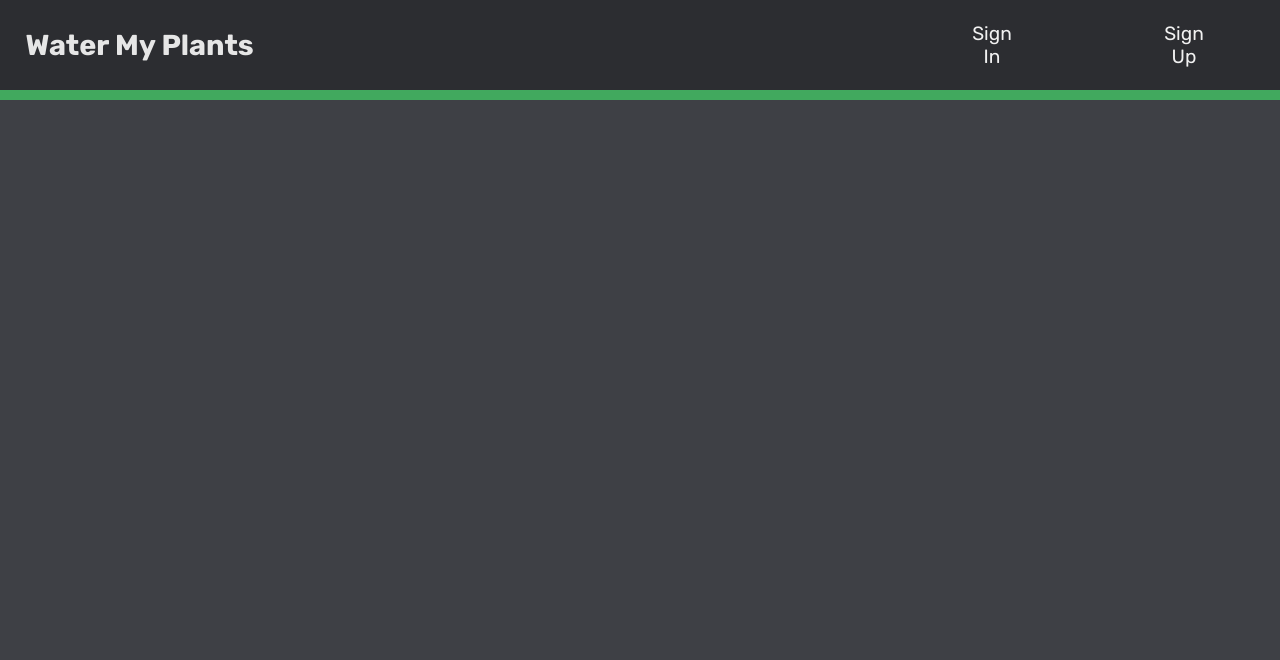
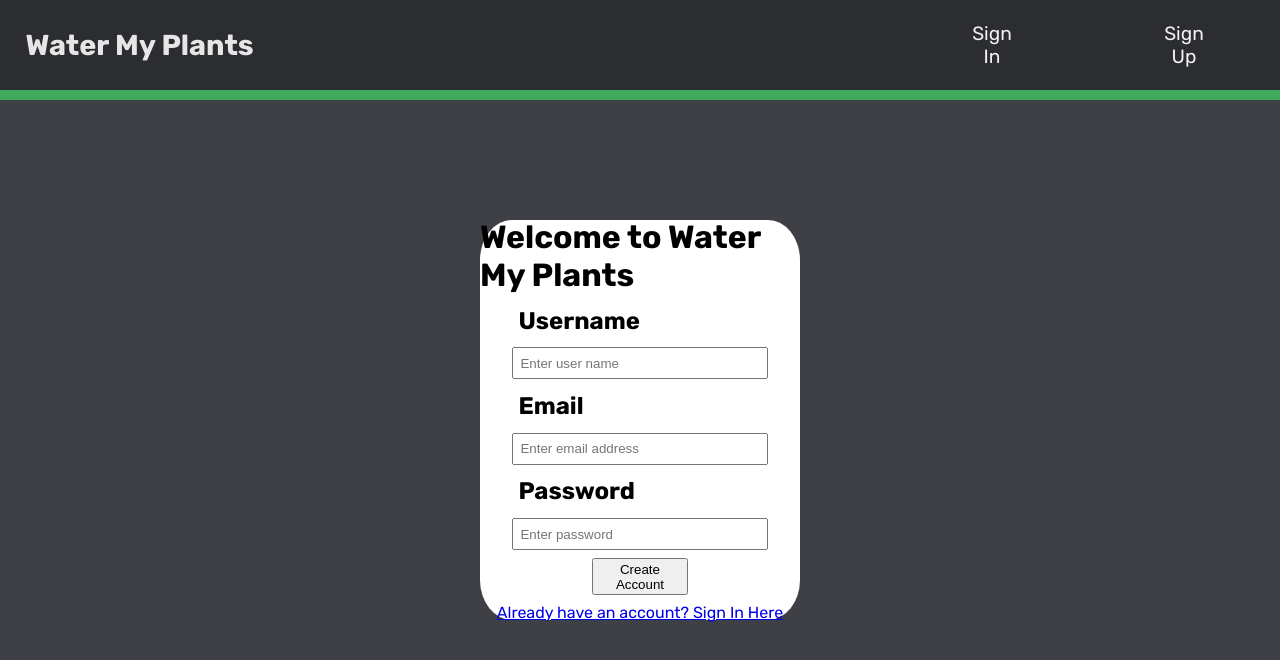
Before and after one commit to BW-Water-My-Plants-1/Front-end, a React (Create React App) app in the folder water-my-plants/: page / in a window 1280 px wide. Shown: the top 660 px of the page. Built offline with nearby package versions, Linux system fonts and the light colour scheme; no server answers.

Commit message:
added animations

```diff
--- a/water-my-plants/src/App.js
+++ b/water-my-plants/src/App.js
@@ -32,7 +32,7 @@ function App() {
   const [userValues, setUserValues] = useState(initialUserValues)
   const [formErrors, setFormErrors] = useState(initialFormErrors)
   const [disabled, setDisabled] = useState(initialDisabled)
-  const [funFact, setFunFact] = useState([''])
+  const [funFact, setFunFact] = useState(['Towser "The Mouser" of Glenturret Distillery in Crieff, Scotland, holds the Guinness World Record for the most mice caught (28,899).'])
 
   const getUser = () => {
     axios.post('http://watermyplants-dg0511.herokuapp.com/login', `grant_type=password&username=${userValues.username}&password=${userValues.password}`, {
@@ -51,6 +51,12 @@ function App() {
       })
   }
 
+  const randomFunFact = (arr, random) => {
+    console.log(arr[random].text)
+    setFunFact(String(arr[random].text))
+    debugger
+    alert(funFact)
+}
 
 
   const submit = () => {
@@ -111,6 +117,7 @@ function App() {
             values={userValues}
             disabled={disabled}
             errors={formErrors}
+            randomFunFact = {randomFunFact}
             />
           </Route>
           <PrivateRoute exact path="/dashboard" component={Dashboard} />
--- a/water-my-plants/src/components/FunFact.js
+++ b/water-my-plants/src/components/FunFact.js
@@ -1,43 +1,29 @@
-// import React from 'react'
-// import axios, { useState, useEffect } from 'axios'
+import React from 'react'
+import axios, { useState, useEffect } from 'axios'
 
 
-// const FunFact = ({FunFact, randomFunFact}) => {
-//     let arr = [];
+const FunFact = ({FunFact, randomFunFact}) => {
+    let arr = [];
 
-//     const funFactOnClick = () =>
-//     axios.get('https://cat-fact.herokuapp.com/facts')
-//         .then(res => {
-//             debugger
-//             arr = res.data.all; // to edit
-//         })
-//         .catch(err => {
-//             debugger
-//         })
-//         .finally(() => {
-//             let random = Math.floor(Math.random() * arr.length);
-//             randomFunFact(arr, random)
-//         })
+    const funFactOnClick = () =>
+    axios.get('https://cat-fact.herokuapp.com/facts')
+        .then(res => {
+            debugger
+            arr = res.data.all; // to edit
+        })
+        .catch(err => {
+            debugger
+        })
+        .finally(() => {
+            let random = Math.floor(Math.random() * arr.length);
+            randomFunFact(arr, random)
+        })
 
-//     return (
-//         <div>
-//             <button onClick={funFactOnClick}>Want a fun fact?</button>
-//         </div>
-//     )
-// }
+    return (
+        <div>
+            <button onClick={funFactOnClick}>Want a fun fact?</button>
+        </div>
+    )
+}
 
-// export default FunFact
-
-//   // fun fact
-//   const randomFunFact = (arr, random) => {
-//     console.log(arr[random].text)
-//     setFunFact(String(arr[random].text))
-//     debugger
-//     console.log(funFact)
-// }
-
-// // end fun fact
-
-// <FunFact
-// randomFunFact = {randomFunFact}
-// />
+export default FunFact
--- a/water-my-plants/src/components/Login.js
+++ b/water-my-plants/src/components/Login.js
@@ -3,6 +3,8 @@ import styled from 'styled-components'
 import Register from './Register'
 import { Link } from 'react-router-dom'
 import { useHistory } from 'react-router'
+import FunFact from './FunFact'
+import { motion } from 'framer-motion'
 
 // styling
 const StyledDiv = styled.div`
@@ -52,8 +54,7 @@ const ButtonDiv = styled.div`
 `
 // end of styling
 
-
-const Login = ({inputChange, submit, values, disabled, errors}) => {
+const Login = ({inputChange, submit, values, disabled, errors, randomFunFact}) => {
 
     const history = useHistory();
 
@@ -98,8 +99,22 @@ const Login = ({inputChange, submit, values, disabled, errors}) => {
                 />
 
                 <ButtonDiv>
-                <StyledSubmit disabled={disabled}>Login</StyledSubmit>
+                <motion.div
+                whileTap={{
+                  scale: 0.8,
+                  rotate: -90,
+                  borderRadius: "100%"
+                }}
+                >
+                    <StyledSubmit disabled={disabled}>Login</StyledSubmit>
+                </motion.div>
                 <Link to="/" >New? Register here</Link>
+                </ButtonDiv>
+
+                <ButtonDiv>
+                    <FunFact
+                    randomFunFact = {randomFunFact}
+                    />
                 </ButtonDiv>
                 </LoginDiv>
             </form>
--- a/water-my-plants/src/components/Register.js
+++ b/water-my-plants/src/components/Register.js
@@ -1,9 +1,148 @@
-import React from 'react'
+import React, { useState } from 'react'
+import { Link } from 'react-router-dom'
+import axios from 'axios'
+import {axiosWithAuth} from '../utils/axiosWithAuth'
+import {useHistory} from 'react-router-dom'
+import styled from 'styled-components'
+import { motion } from 'framer-motion'
+
+const StyledDiv = styled.div`
+    display: flex;
+    justify-content: center;
+    align-items: center;
+    height: 80vh;
+    width: 80vw;
+    margin: 0 auto;
+`
+
+const RegisterDiv = styled.div`
+    display: flex;
+    flex-direction: column;
+    align-items: center;
+    justify-content: center;
+    background-color: white;
+    height: 50vh;
+    width: 25vw;
+    border-radius: 10%;
+`
+
+const StyledH2 = styled.h2`
+    font-size: 1.5rem;
+    padding: 2%;
+    margin: 2% auto;
+    width: 80%;
+`
+
+const StyledInput = styled.input`
+    padding: 2%;
+    width: 80%;
+`
+
+const StyledSubmit = styled.button`
+    padding: 1%;
+    margin: 5% auto;
+    width: 60%;
+`
+
+const ButtonDiv = styled.div`
+    display: flex;
+    flex-direction: column;
+    justify-content: center;
+    width: 50%;
+    text-align: center;
+`
+
+const initialValue = {
+    registerInfo: {
+        username: "",
+        email: "",
+        password: ""
+    }
+}
+
 
 const Register = () => {
+    const [state, setState] = useState(initialValue)
+    const history = useHistory()
+
+    const handleChange = (e) => {
+        setState({
+            registerInfo: {
+                ...state.registerInfo,
+                [e.target.name]: e.target.value
+            }
+        })
+    }
+
+    const register = (evt) => {
+        evt.preventDefault();
+        axios
+        .post('https://watermyplants-dg0511.herokuapp.com/createnewuser', state.registerInfo)
+            .then(res => {
+                localStorage.setItem("token", res.data.access_token)
+                history.push("/login")
+            })
+            .catch(err => {
+                console.log(err)
+            })
+        setState(initialValue)
+    }
+
+    const routeToSignIn = () => {
+        history.push('/login')
+      }
 
     return (
-        ''
+        <StyledDiv>
+            <form onSubmit={register}>
+            <RegisterDiv>
+                <div>
+                    <h1>Welcome to Water My Plants</h1>
+                </div>
+
+                            <StyledH2>Username</StyledH2>
+                            <StyledInput
+                            type="text"
+                            name="username"
+                            placeholder="Enter user name"
+                            value={state.registerInfo.username}
+                            onChange={handleChange}
+                            />
+
+                            <StyledH2>Email</StyledH2>
+                            <StyledInput
+                            type="email"
+                            name="email"
+                            placeholder="Enter email address"
+                            value={state.registerInfo.email}
+                            onChange={handleChange}
+                            />
+
+                            <StyledH2>Password</StyledH2>
+                            <StyledInput
+                            type="password"
+                            name="password"
+                            placeholder="Enter password"
+                            value={state.registerInfo.password}
+                            onChange={handleChange}
+                            />
+                    <ButtonDiv>
+                        <motion.div
+                            whileTap={{
+                            scale: 0.8,
+                            rotate: -90,
+                            borderRadius: "100%"
+                            }}
+                        >
+                        <StyledSubmit>Create Account</StyledSubmit>
+                        </motion.div>
+                    </ButtonDiv>
+
+            <Link to="/login" >Already have an account? Sign In Here</Link>
+
+        </RegisterDiv>
+        </form>
+    </StyledDiv>
     )
 }
 
```
Also changed, not shown: 1 other file (tests, documents, lock files or other folders).
